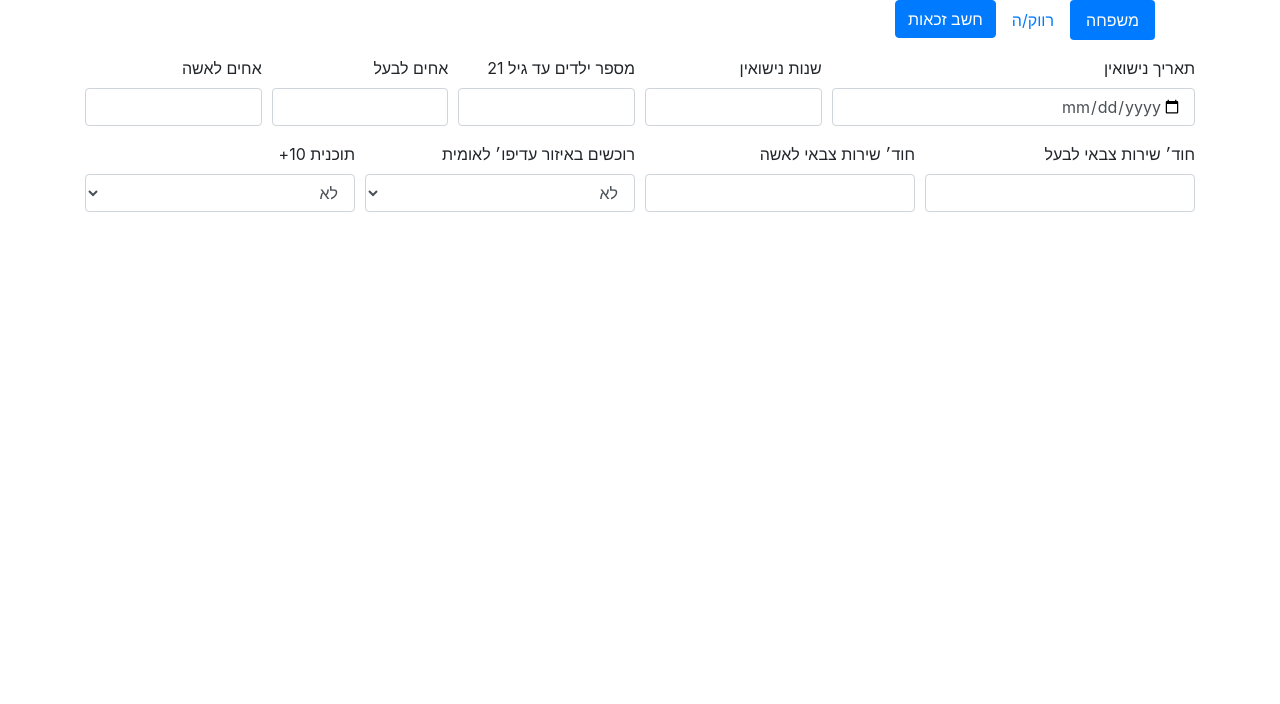
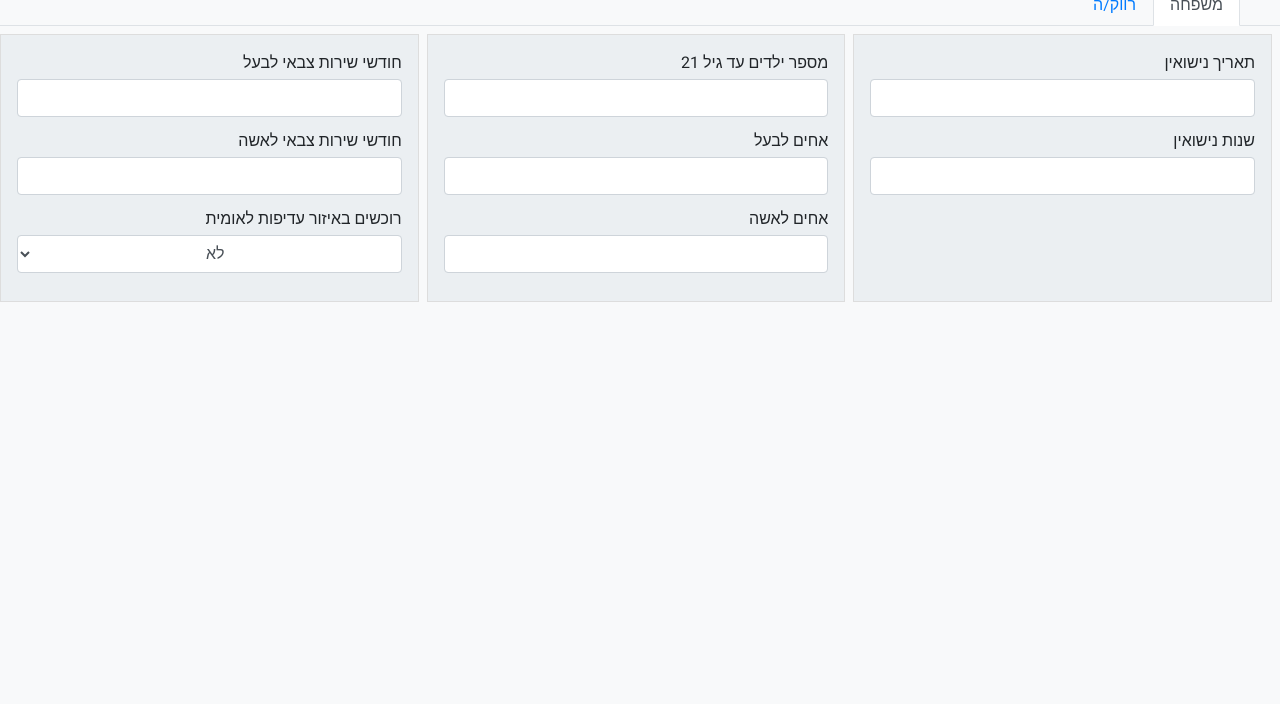
Before and after one commit to lemarketingx/eligibility-calculator, a plain HTML site: page index.html in a window 1280 px wide. Shown: the part 96-800 px from the top of the page. Drawn offline with nearby package versions, Linux system fonts and the light colour scheme.

Commit message:
Update index.html

```diff
--- a/index.html
+++ b/index.html
@@ -1,145 +1,168 @@
 <!DOCTYPE html>
 <html lang="he" dir="rtl">
 <head>
-  <meta charset="UTF-8">
-  <meta name="viewport" content="width=device-width,initial-scale=1.0">
+  <meta charset="utf-8">
+  <meta name="viewport" content="width=device-width,initial-scale=1">
   <title>מחשבון זכאות</title>
-  <link rel="stylesheet" href="https://maxcdn.bootstrapcdn.com/bootstrap/4.6.2/css/bootstrap.min.css">
+  <link href="https://fonts.googleapis.com/css?family=Heebo" rel="stylesheet">
+  <link rel="stylesheet" href="normalize.css">
+  <link rel="stylesheet" href="bootstrap.css">
+  <link rel="stylesheet" href="zaka.css?v=0.0.1">
   <style>
-    body { direction: rtl; text-align: right; }
-    label, .form-control, select { text-align: right; direction: rtl; }
-    #results { display: none; }
+    /* תוספת ל-RTL בסקשן המשפחה */
+    #customForm {
+      display: flex;
+      flex-wrap: wrap;
+      direction: rtl;
+      justify-content: flex-start;
+    }
+    #customForm fieldset {
+      flex: 1 30%;
+      margin: 0.5em 0.5em 0.5em 0;
+      padding: 1em;
+      background: #ebeff2;
+      border: 1px solid #ddd;
+    }
+    #customForm label {
+      display: block;
+      text-align: right;
+      margin-bottom: 0.25em;
+      font-weight: 500;
+    }
+    #customForm .form-control,
+    #customForm input.zakzak,
+    #customForm input.zman,
+    #customForm input.zava,
+    #customForm select.zakzakselect {
+      text-align: center;
+      margin-bottom: 0.75em;
+    }
   </style>
 </head>
 <body>
 
-  <div class="container py-4">
-    <h1 class="text-center mb-4">מחשבון זכאות</h1>
+  <!-- כותרת עליונה -->
+  <div class="maintop">
+    <img src="images/logo.png" alt="Logo" style="height:80px;">
+  </div>
 
-    <ul class="nav nav-pills mb-3 justify-content-end" id="tabs">
+  <!-- ניווט טאב -->
+  <ul class="nav nav-tabs">
     <li class="nav-item">
-        <a class="nav-link active" data-toggle="pill" href="#family-tab">משפחה</a>
+      <a class="nav-link active" data-toggle="tab" href="#famfam">משפחה</a>
     </li>
     <li class="nav-item">
-        <a class="nav-link" data-toggle="pill" href="#single-tab">רווק/ה</a>
-      </li>
-      <li class="ml-auto">
-        <button id="calcBtn" class="btn btn-primary">חשב זכאות</button>
+      <a class="nav-link" data-toggle="tab" href="#single">רווק/ה</a>
     </li>
   </ul>
 
+  <!-- תוכן הטאבים -->
   <div class="tab-content">
-      <!-- משפחה -->
-      <div class="tab-pane fade show active" id="family-tab">
-        <div class="form-row">
-          <div class="form-group col-md-4">
-            <label for="marryDate">תאריך נישואין</label>
-            <input type="date" id="marryDate" class="form-control">
-          </div>
-          <div class="form-group col-md-2">
-            <label for="marryYears">שנות נישואין</label>
-            <input type="number" id="marryYears" class="form-control">
-          </div>
-          <div class="form-group col-md-2">
-            <label for="children">מספר ילדים עד גיל 21</label>
-            <input type="number" id="children" class="form-control">
-          </div>
-          <div class="form-group col-md-2">
-            <label for="brothersHusband">אחים לבעל</label>
-            <input type="number" id="brothersHusband" class="form-control">
-          </div>
-          <div class="form-group col-md-2">
-            <label for="brothersWife">אחים לאשה</label>
-            <input type="number" id="brothersWife" class="form-control">
+
+    <!-- טאב משפחה -->
+    <div id="famfam" class="tab-pane active">
+      <div id="customForm">
+
+        <fieldset>
+          <label for="marrydate">תאריך נישואין</label>
+          <input type="text" id="marrydate" name="marrydate" class="zakzak marry_date taarich form-control">
+
+          <label for="marry_years">שנות נישואין</label>
+          <input type="text" id="marry_years" name="n1" class="zakzak form-control">
+        </fieldset>
+
+        <fieldset>
+          <label for="Editbox44">מספר ילדים עד גיל 21</label>
+          <input type="text" id="Editbox44" name="y1" class="zakzak form-control">
+
+          <label for="Editbox55">אחים לבעל</label>
+          <input type="text" id="Editbox55" name="a1" class="zakzak form-control">
+
+          <label for="Editbox100">אחים לאשה</label>
+          <input type="text" id="Editbox100" name="aa1" class="zakzak form-control">
+        </fieldset>
+
+        <fieldset>
+          <label for="zavaman">חודשי שירות צבאי לבעל</label>
+          <input type="text" id="zavaman" name="zavaman" class="zman form-control">
+
+          <label for="zavawoman">חודשי שירות צבאי לאשה</label>
+          <input type="text" id="zavawoman" name="zavawoman" class="zwoman form-control">
+
+          <label for="leumit1">רוכשים באיזור עדיפות לאומית</label>
+          <select id="leumit1" name="leumit1" class="zakzakselect form-control">
+            <option value="לא">לא</option>
+            <option value="כן">כן</option>
+          </select>
+        </fieldset>
+
       </div>
     </div>
 
-        <div class="form-row">
-          <div class="form-group col-md-3">
-            <label for="serviceHusband">חוד׳ שירות צבאי לבעל</label>
-            <input type="number" id="serviceHusband" class="form-control">
-          </div>
-          <div class="form-group col-md-3">
-            <label for="serviceWife">חוד׳ שירות צבאי לאשה</label>
-            <input type="number" id="serviceWife" class="form-control">
-          </div>
-          <div class="form-group col-md-3">
-            <label for="inCenter">רוכשים באיזור עדיפו׳ לאומית</label>
-            <select id="inCenter" class="form-control">
-              <option>לא</option>
-              <option>כן</option>
+    <!-- טאב רווק/ה -->
+    <div id="single" class="tab-pane">
+      <div id="customForm">
+
+        <fieldset>
+          <label for="ravak1">רוכש באיזור עדיפות לאומית</label>
+          <select id="ravak1" name="ravak1" class="zakzak2select form-control">
+            <option value="לא">לא</option>
+            <option value="כן">כן</option>
           </select>
-          </div>
-          <div class="form-group col-md-3">
-            <label for="plus10">תוכנית 10+</label>
-            <select id="plus10" class="form-control">
-              <option>לא</option>
-              <option>כן</option>
+
+          <label for="ravak3">גיל</label>
+          <input type="text" id="ravak3" name="ravak3" class="zakzak2 form-control">
+
+          <label for="ravak4">מספר אחים</label>
+          <input type="text" id="ravak4" name="ravak4" class="zakzak2 form-control">
+
+          <label for="ravak2">חודשי שירות צבאי</label>
+          <input type="text" id="ravak2" name="ravak2" class="zakzak2 form-control">
+        </fieldset>
+
+        <fieldset>
+          <label for="nechut_ravak">נכות 75% או יותר?</label>
+          <select id="nechut_ravak" name="nechut_ravak" class="zakzak2select form-control">
+            <option value="לא">לא</option>
+            <option value="כן">כן</option>
           </select>
-          </div>
+
+          <label for="nechutkise_ravak">מרותק לכסא גלגלים?</label>
+          <select id="nechutkise_ravak" name="nechutkise_ravak" class="zakzak2select form-control">
+            <option value="לא">לא</option>
+            <option value="כן">כן</option>
+          </select>
+
+          <label for="olim_ravak">האם עולה חדש?</label>
+          <select id="olim_ravak" name="olim_ravak" class="zakzak2select form-control">
+            <option value="לא">לא</option>
+            <option value="כן">כן</option>
+          </select>
+
+          <label for="olim_vetek_ravak">וותק בארץ בשנים</label>
+          <input type="text" id="olim_vetek_ravak" name="olim_vetek_ravak" class="zakzak2 form-control">
+        </fieldset>
+
       </div>
     </div>
 
-      <!-- רווק/ה -->
-      <div class="tab-pane fade" id="single-tab">
-        <div class="form-row">
-          <div class="form-group col-md-3">
-            <label for="singleCenter">רוכש באיזור עדיפו׳ לאומית</label>
-            <select id="singleCenter" class="form-control">
-              <option>לא</option>
-              <option>כן</option>
-            </select>
-          </div>
-          <div class="form-group col-md-3">
-            <label for="singleAge">גיל</label>
-            <input type="number" id="singleAge" class="form-control">
-          </div>
-          <div class="form-group col-md-3">
-            <label for="singleBrothers">מספר אחים</label>
-            <input type="number" id="singleBrothers" class="form-control">
-          </div>
-          <div class="form-group col-md-3">
-            <label for="singleService">חוד׳ שירות צבאי</label>
-            <input type="number" id="singleService" class="form-control">
-          </div>
-        </div>
-      </div>
   </div>
 
-    <!-- תוצאות -->
-    <div id="results" class="mt-4">
-      <h4>תוצאות הזכאות</h4>
-      <p id="score">ניקוד כולל: –</p>
-      <p id="baseEntitlement">זכאות בסיסית: –</p>
-      <p id="armyBonus">תוספת שירות צבאי: –</p>
-      <p id="plus10Bonus">תוספת תוכנית 10+: –</p>
-      <p id="negevBonus">תוספת זכאות הנגב: –</p>
-    </div>
-  </div>
-
+  <!-- סקריפטים -->
+  <script src="https://code.jquery.com/jquery-1.10.1.min.js"></script>
+  <script src="https://cdnjs.cloudflare.com/ajax/libs/popper.js/1.12.9/umd/popper.min.js"></script>
+  <script src="bootstrap.js"></script>
+  <script src="zaka.js?v=0.0.9.6"></script>
   <script>
+    $('.nav-tabs a').on('shown.bs.tab', function() {
+      // מבצע חישוב אוטומטי בכל מעבר בין הטאבים, אם רוצים:
+      calculateEligibility();
+    });
     function calculateEligibility() {
-      // דוגמה לחישוב (להחליף בלוגיקה מ-zaka.js):
-      let score = 0;
-      const years = parseInt(document.getElementById('marryYears').value) || 0;
-      const kids = parseInt(document.getElementById('children').value) || 0;
-      score += years * 50;
-      score += kids * 350;
-      // … הוסיפו כאן את שאר הקריטריונים …
-
-      document.getElementById('score').textContent = `ניקוד כולל: ${score}`;
-      document.getElementById('baseEntitlement').textContent = `זכאות בסיסית: ${score >= 600 ? 'כן' : 'לא'}`;
-      // … החליפו את שאר השורות בהתאם לתוצאות …
-      document.getElementById('results').style.display = 'block';
+      // כאן לקרוא לפונקציה שלכם הזוכה בחישוב הזכאות
+      if (typeof computeZaka === 'function') computeZaka();
     }
-
-    document.getElementById('calcBtn').addEventListener('click', calculateEligibility);
-    document.querySelectorAll('a[data-toggle="pill"]').forEach(tab => {
-      tab.addEventListener('shown.bs.tab', calculateEligibility);
-    });
   </script>
 
-  <script src="https://code.jquery.com/jquery-3.5.1.slim.min.js"></script>
-  <script src="https://cdn.jsdelivr.net/npm/bootstrap@4.6.2/dist/js/bootstrap.bundle.min.js"></script>
 </body>
 </html>
```
Lines whose indentation alone changed are shown as unchanged.
